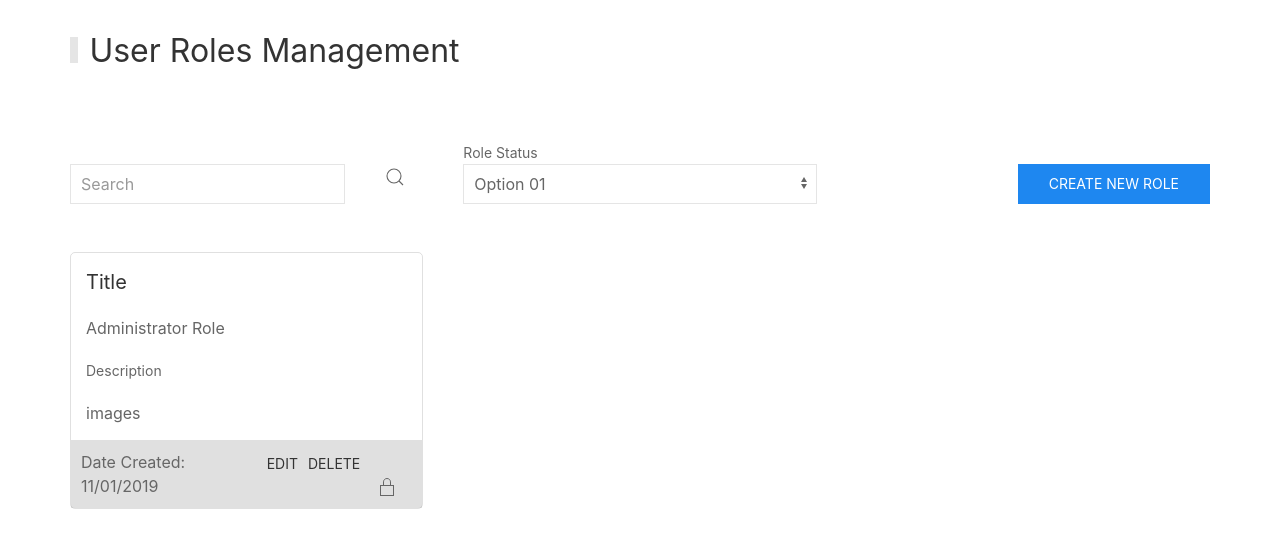
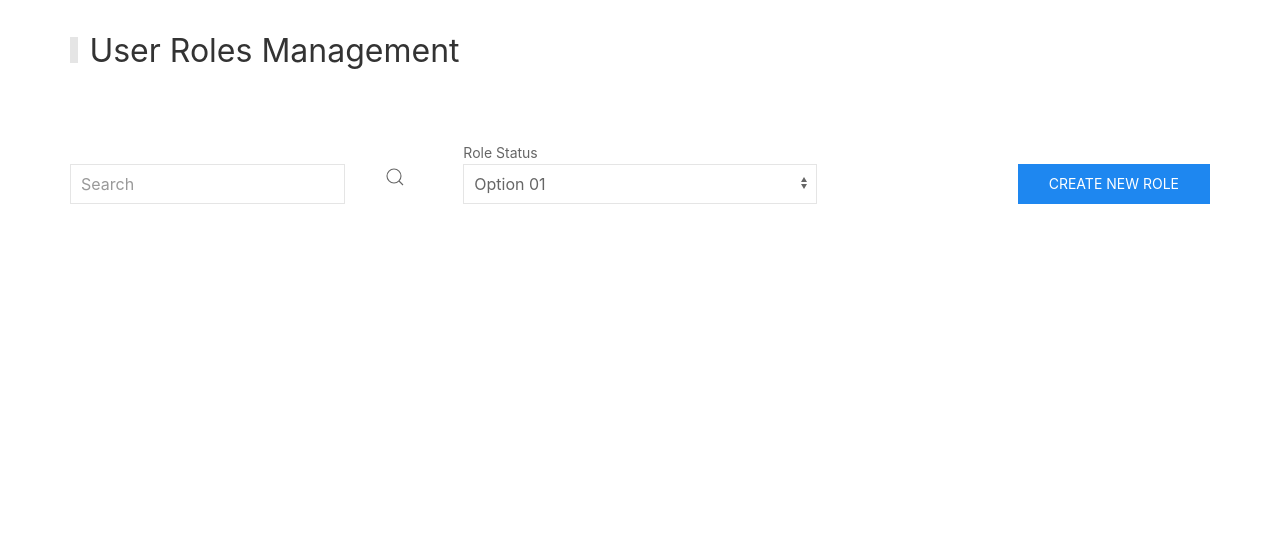
Before and after one commit to re3lSmier1/UserManagement, a Vue app: page / in a window 1280 px wide. Shown: the top 548 px of the page. Built offline with nearby package versions, Linux system fonts and the light colour scheme.

Commit message:
Adding the user data to the project

```diff
--- a/src/components/RoleCard.vue
+++ b/src/components/RoleCard.vue
@@ -1,10 +1,10 @@
 <template>
   <div class="roleCardContainer">
     <div class="roleSemiContainer">
-      <h4>Title</h4>
-      <p>Administrator Role</p>
+      <h4>{{ user.name}}</h4>
+      <p>{{ user.type }}</p>
       <p class="uk-text-small">
-        Description
+        {{ user.description }}
       </p>
       <div>
         images
@@ -33,7 +33,13 @@
 
 <script>
 export default {
-  name: "RoleCard"
+  name: "RoleCard",
+  props: {
+    user:{
+      required: true,
+      type: Object
+    }
+  }
 }
 </script>
 
--- a/src/store/index.js
+++ b/src/store/index.js
@@ -1,14 +1,23 @@
 import Vue from 'vue'
 import Vuex from 'vuex'
+import userRoles from '../../user_roles.json'
 
 Vue.use(Vuex)
 
 export default new Vuex.Store({
   state: {
+    roles: userRoles
   },
   mutations: {
+
   },
   actions: {
+    async getUser({ state, commit}) {
+      return await new Promise((resolve, reject)=>
+      {
+        //resolve(commit)
+      })
+    }
   },
   modules: {
   }
--- a/src/views/Home.vue
+++ b/src/views/Home.vue
@@ -31,8 +31,8 @@
       </div>
       <br><br>
       <div class="uk-child-width-1-3@m" uk-grid>
-        <div>
-          <RoleCard />
+        <div v-for="item in getUserRoles">
+          <RoleCard :user="item"/>
         </div>
       </div>
     </div>
@@ -47,7 +47,15 @@ export default {
   name: 'Home',
   components: {
     RoleCard
-
+  },
+  computed: {
+    getUserRoles: function (){
+      console.log(this.$store.state.roles)
+      return this.$store.state.roles
+    }
+  },
+  mounted() {
+    this.getUserRoles
   }
 }
 </script>
```
